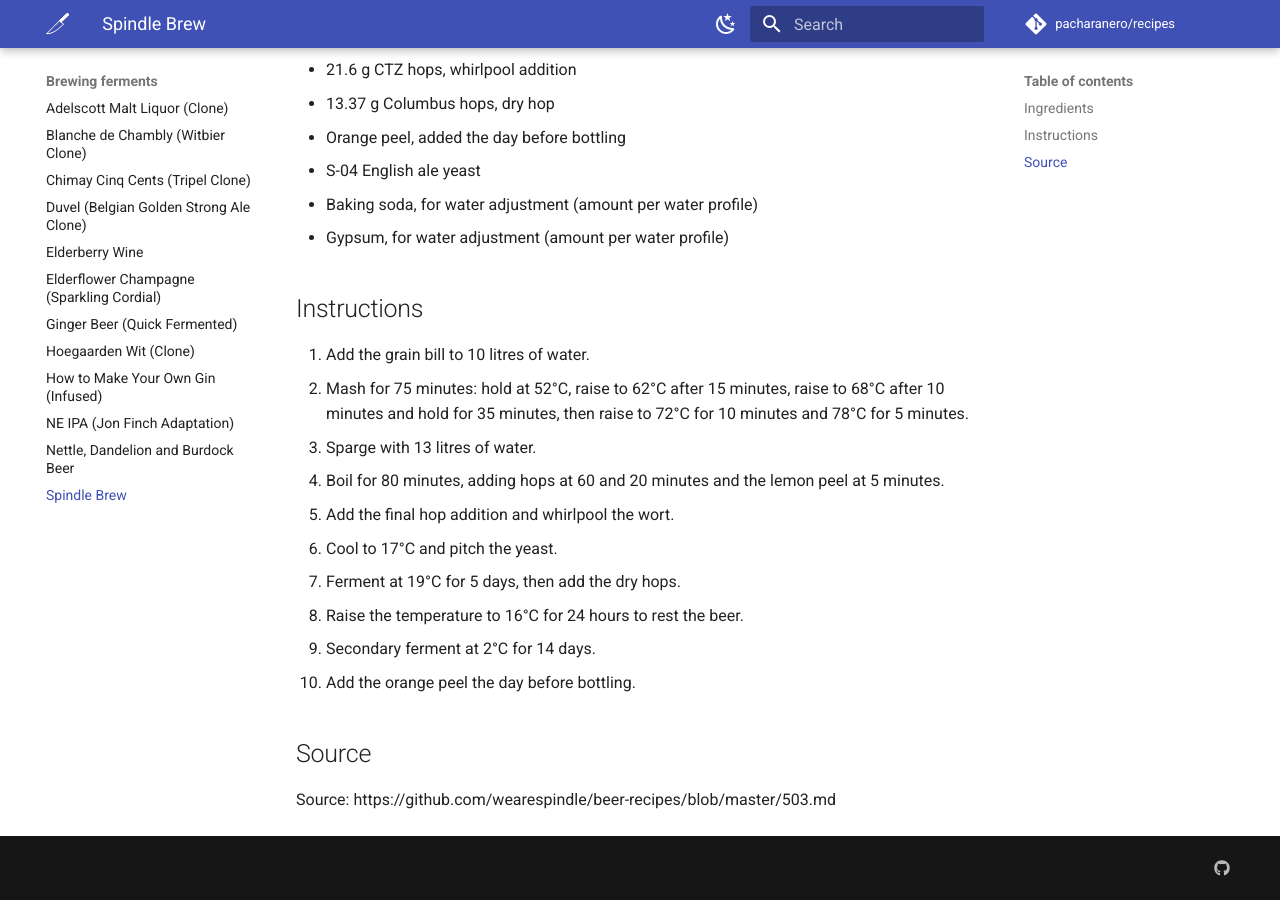
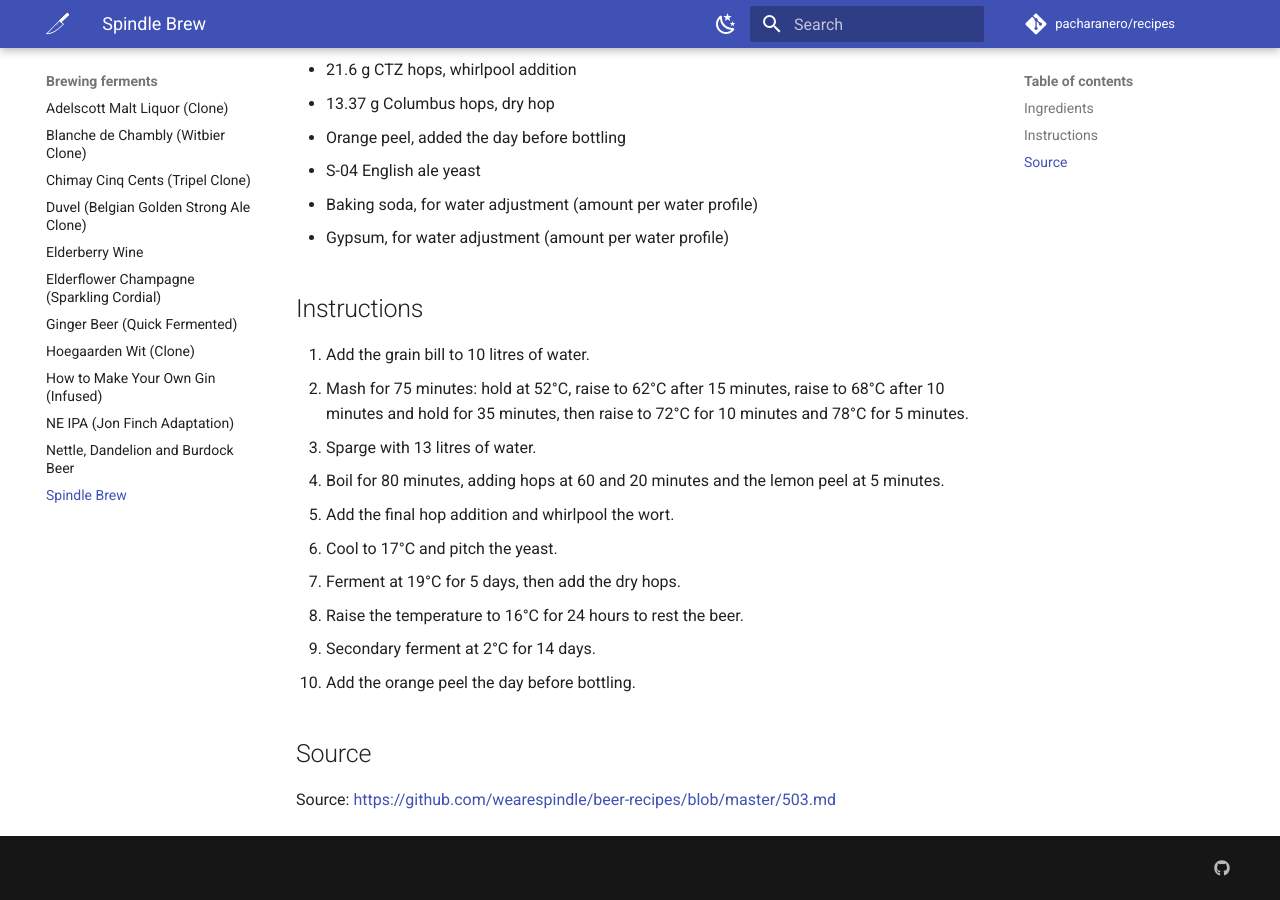
Before and after one commit to pacharanero/recipes, an MkDocs documentation site: the page built from recipes/brewing-ferments/spindle-brew-1-503.md, in a window 1280 px wide and 900 px high, scrolled down 604 px. Built offline with MkDocs 1.6.1 and Material for MkDocs 9.7.7, drawn with Linux system fonts in a browser that asks for light colours; comment, search, counter and statistics services are not loaded.

```diff
--- a/recipes/brewing-ferments/spindle-brew-1-503.md
+++ b/recipes/brewing-ferments/spindle-brew-1-503.md
@@ -40,4 +40,4 @@ category: Brewing
 
 ## Source
 
-Source: https://github.com/wearespindle/beer-recipes/blob/master/503.md
+Source: <https://github.com/wearespindle/beer-recipes/blob/master/503.md>
```
